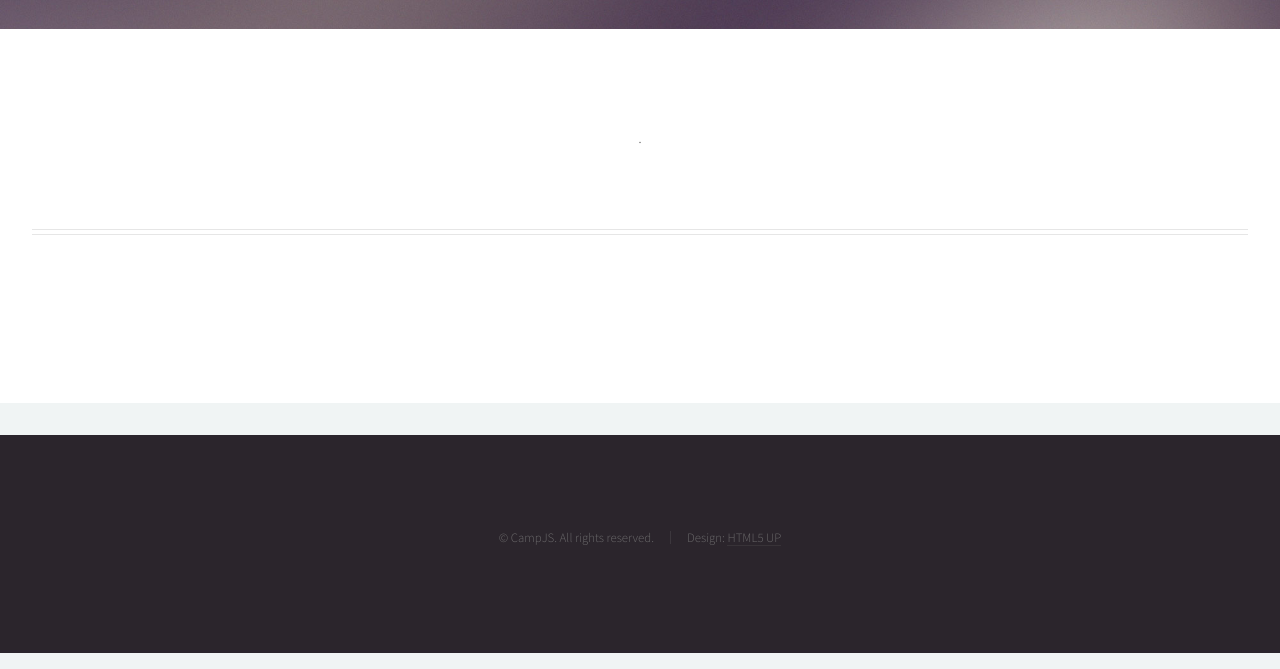
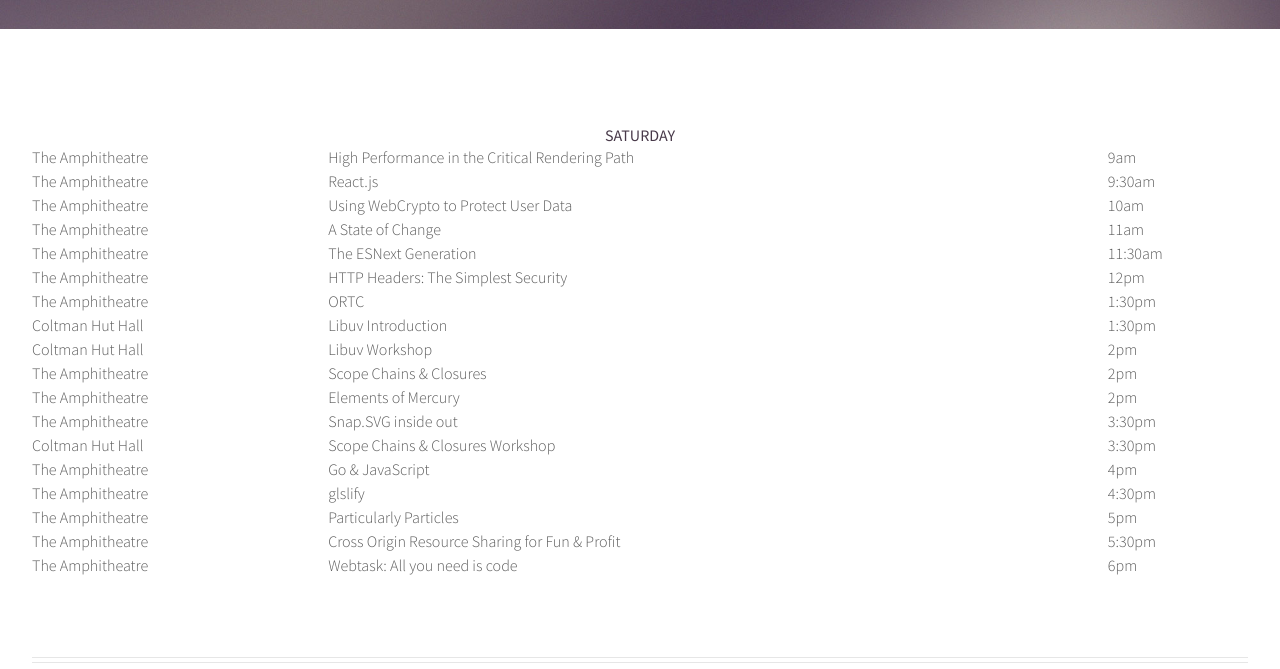
Before and after one commit to campjs/campjs-intranet-5, a plain HTML site: page schedule.html in a window 1280 px wide. Shown: the part 131-800 px from the top of the page. Drawn offline with Linux system fonts and the light colour scheme.

Commit message:
make schedule page kind of work

```diff
--- a/schedule.html
+++ b/schedule.html
@@ -46,11 +46,8 @@
 
           <div class="container">
             <article id="main" class="special">
-              <header>
-                .
-              </header>
+              <table id="sessions"></table>
             </article>
-            <hr />
           </div>
 
         </div>
@@ -85,6 +82,220 @@
       <script src="assets/js/skel.min.js"></script>
       <script src="assets/js/util.js"></script>
       <script src="assets/js/main.js"></script>
+      <script>
+var days = [
+  {
+    day: "saturday",
+    sessions: [
+      {
+        "name": "High Performance in the Critical Rendering Path",
+        "time": "9am",
+        "location": "The Amphitheatre"
+      },
+      {
+        "name": "React.js",
+        "time": "9:30am",
+        "location": "The Amphitheatre"
+      },
+      {
+        "name": "Using WebCrypto to Protect User Data",
+        "time": "10am",
+        "location": "The Amphitheatre"
+      },
+      {
+        "name": "A State of Change",
+        "time": "11am",
+        "location": "The Amphitheatre"
+      },
+      {
+        "name": "The ESNext Generation",
+        "time": "11:30am",
+        "location": "The Amphitheatre"
+      },
+      {
+        "name": "HTTP Headers: The Simplest Security",
+        "time": "12pm",
+        "location": "The Amphitheatre"
+      },
+      {
+        "name": "ORTC",
+        "time": "1:30pm",
+        "location": "The Amphitheatre"
+      },
+      {
+        "name": "Libuv Introduction",
+        "time": "1:30pm",
+        "location": "Coltman Hut Hall"
+      },
+      {
+        "name": "Libuv Workshop",
+        "time": "2pm",
+        "location": "Coltman Hut Hall"
+      },
+      {
+        "name": "Scope Chains & Closures",
+        "time": "2pm",
+        "location": "The Amphitheatre"
+      },
+      {
+        "name": "Elements of Mercury",
+        "time": "2pm",
+        "location": "The Amphitheatre"
+      },
+      {
+        "name": "Snap.SVG inside out",
+        "time": "3:30pm",
+        "location": "The Amphitheatre"
+      },
+      {
+        "name": "Scope Chains & Closures Workshop",
+        "time": "3:30pm",
+        "location": "Coltman Hut Hall"
+      },
+      {
+        "name": "Go & JavaScript",
+        "time": "4pm",
+        "location": "The Amphitheatre"
+      },
+      {
+        "name": "glslify",
+        "time": "4:30pm",
+        "location": "The Amphitheatre"
+      },
+      {
+        "name": "Particularly Particles",
+        "time": "5pm",
+        "location": "The Amphitheatre"
+      },
+      {
+        "name": "Cross Origin Resource Sharing for Fun & Profit",
+        "time": "5:30pm",
+        "location": "The Amphitheatre"
+      },
+      {
+        "name": "Webtask: All you need is code",
+        "time": "6pm",
+        "location": "The Amphitheatre"
+      },
+    ],
+  },
+  {
+    day: "sunday",
+    sessions: [
+      {
+        "name": "The Disconnected Ensemble",
+        "time": "9am",
+        "location": "The Amphitheatre"
+      },
+      {
+        "name": "Holistic InfoSec For Web Developers Workshop",
+        "time": "9am",
+        "location": "Coltman Hut Hall"
+      },
+      {
+        "name": "Web Audio",
+        "time": "10am",
+        "location": "The Amphitheatre"
+      },
+      {
+        "name": "Ops for Dev: How to not get paged",
+        "time": "11am",
+        "location": "The Amphitheatre"
+      },
+      {
+        "name": "Web Audio Workshop",
+        "time": "11am",
+        "location": "Coltman Hut Hall"
+      },
+      {
+        "name": "Beyond Simple Payments",
+        "time": "11:30am",
+        "location": "The Amphitheatre"
+      },
+      {
+        "name": "The Future of Node",
+        "time": "12pm",
+        "location": "The Amphitheatre"
+      },
+      {
+        "name": "Distributed Diversity Panel",
+        "time": "1:30pm",
+        "location": "The Amphitheatre"
+      },
+      {
+        "name": "High Performance Workshop",
+        "time": "1:30pm",
+        "location": "Coltman Hut Hall"
+      },
+      {
+        "name": "Offline-First Judging",
+        "time": "3:30pm",
+        "location": "The Amphitheatre"
+      },
+      {
+        "name": "The ESNext Generation Workshop",
+        "time": "3:30pm",
+        "location": "Coltman Hut Hall"
+      },
+    ],
+  },
+];
 
+var parseTime = function parseTime(s) {
+  var m = s.match(/(\d+)(?::(\d+))?(am|pm)/i);
+
+  if (!m) {
+    return null;
+  }
+
+  return [].slice.call(m);
+};
+
+var Z = function(name, props, children) {
+  var r = document.createElement(name);
+
+  props = props || Object.create(null);
+  for (var k in props) {
+    r[k] = props[k];
+  }
+
+  children = children || [];
+  for (var i=0;i<children.length;i++) {
+    r.appendChild(children[i]);
+  }
+
+  return r;
+};
+
+var render = function() {
+  var tbl = document.getElementById("sessions");
+
+  tbl.innerHTML = "";
+
+  days.forEach(function(day, i) {
+    tbl.appendChild(Z("tr", null, [
+      Z("th", {colSpan: 3}, [
+        Z("h1", null, [document.createTextNode(day.day.toUpperCase())]),
+      ]),
+    ]));
+
+    day.sessions.forEach(function(session) {
+      tbl.appendChild(Z("tr", null, [
+        Z("td", null, [document.createTextNode(session.location)]),
+        Z("td", null, [document.createTextNode(session.name)]),
+        Z("td", null, [document.createTextNode(session.time)]),
+      ]));
+    });
+
+    if (i !== days.length - 1) {
+      tbl.appendChild(Z("tr", null, [
+        Z("th", {colSpan: 3}, [Z("hr")]),
+      ]));
+    }
+  });
+};
+
+render();
+      </script>
   </body>
 </html>
```
